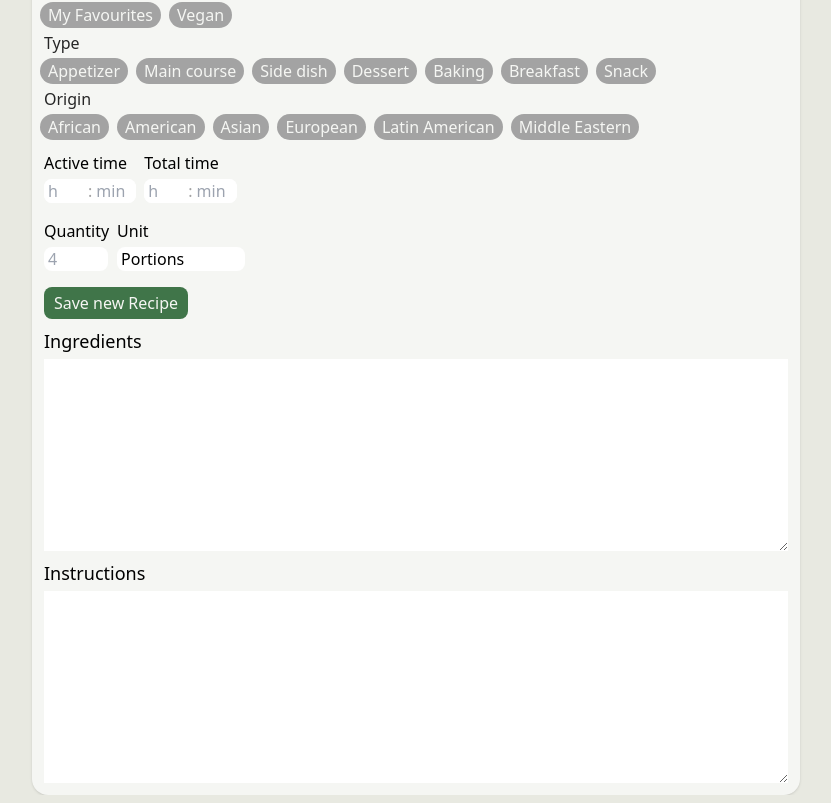
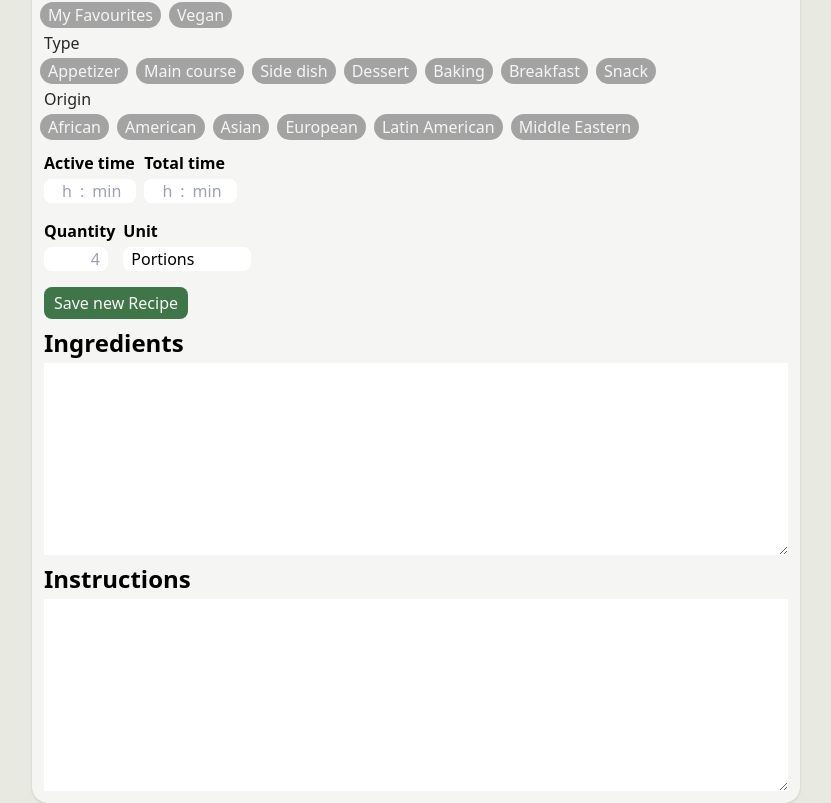
Before and after one commit to niluhaze/My-Recipe-Manager, a React (Vite) app in the folder frontend/: page /edit in a window 1280 px wide. Shown: the part 823-1626 px from the top of the page, without its empty margins (224-1055 px from the left). Built offline with nearby package versions, Linux system fonts and the light colour scheme.

Commit message:
edit: css changes

```diff
--- a/frontend/src/pages/Edit.jsx
+++ b/frontend/src/pages/Edit.jsx
@@ -6,7 +6,7 @@
 
 // specify imports
 import React, { useState } from "react";
-import { Navigate, useNavigate } from "react-router-dom";
+import { Link, Navigate, useNavigate } from "react-router-dom";
 import { useMutation, useQueryClient } from "@tanstack/react-query";
 import axios from "axios";
 import TextareaAutosize from "react-textarea-autosize";
@@ -61,6 +61,11 @@ export const Edit = ({ existingData = {} }) => {
     },
   });
 
+  // remove image when delete button clicked
+  const handleDeleteImage = () => {
+    setImage(null);
+  };
+
   // convert form data to JSON and send as POST request to backend
   const handleSubmit = (event) => {
     event.preventDefault(); // prevent page reload on submit
@@ -99,7 +104,7 @@ export const Edit = ({ existingData = {} }) => {
   };
 
   // delete recipe when delete button clicked
-  const handleDeleteClick = (event) => {
+  const handleDeleteRecipe = (event) => {
     event.preventDefault();
     deleteRecipe.mutate();
   };
@@ -110,9 +115,7 @@ export const Edit = ({ existingData = {} }) => {
   }
 
   return (
-    <form
-      className="w-full max-w-3xl md:mx-auto md:m-4 md:rounded-2xl shadow bg-components"
-    >
+    <form onSubmit={handleSubmit} className="w-full max-w-3xl md:mx-auto md:m-4 md:rounded-2xl shadow bg-components">
       {/* Image and Title wrapper */}
       <div>
         {/* Image */}
@@ -180,7 +183,9 @@ export const Edit = ({ existingData = {} }) => {
           <div className="flex gap-2">
             {/* Active Time */}
             <div className="flex flex-col gap-1">
-              <label htmlFor="cookTimeActiveMinutes">Active time</label>
+              <label htmlFor="cookTimeActiveMinutes" className="font-semibold">
+                Active time
+              </label>
               <div className="flex gap-1 rounded-lg bg-white">
                 <input
                   type="number"
@@ -189,7 +194,7 @@ export const Edit = ({ existingData = {} }) => {
                   placeholder="h"
                   min={0}
                   max={998}
-                  className="w-10 no-arrows rounded-l-lg pl-1"
+                  className="w-8 no-arrows rounded-l-lg px-1 text-end"
                   defaultValue={cookTime.activeHours}
                 />
                 <p className="text-neutral-400 ">:</p>
@@ -201,14 +206,16 @@ export const Edit = ({ existingData = {} }) => {
                   placeholder="min"
                   min={0}
                   max={60}
-                  className="w-10 no-arrows rounded-r-lg"
+                  className="w-12 no-arrows rounded-r-lg px-1"
                   defaultValue={cookTime.activeMinutes}
                 />
               </div>
             </div>
             {/* Total Time */}
             <div className="flex flex-col gap-1">
-              <label htmlFor="cookTimeTotalMinutes">Total time</label>
+              <label htmlFor="cookTimeTotalMinutes" className="font-semibold">
+                Total time
+              </label>
               <div className="flex gap-1 rounded-lg bg-white">
                 <input
                   type="number"
@@ -217,7 +224,7 @@ export const Edit = ({ existingData = {} }) => {
                   placeholder="h"
                   min={0}
                   max={998}
-                  className="w-10 no-arrows rounded-l-lg pl-1"
+                  className="w-8 no-arrows rounded-l-lg px-1 text-end"
                   defaultValue={cookTime.totalHours}
                 />
                 <p className="text-neutral-400 ">:</p>
@@ -228,7 +235,7 @@ export const Edit = ({ existingData = {} }) => {
                   placeholder="min"
                   min={0}
                   max={60}
-                  className="w-10 no-arrows rounded-r-lg"
+                  className="w-12 no-arrows rounded-r-lg px-1"
                   defaultValue={cookTime.totalMinutes}
                 />
               </div>
@@ -238,7 +245,9 @@ export const Edit = ({ existingData = {} }) => {
           <div className="flex gap-2">
             <div className="flex flex-col gap-1">
               {/* Quantity */}
-              <label htmlFor="quantity">Quantity</label>
+              <label htmlFor="quantity" className="font-semibold">
+                Quantity
+              </label>
               <input
                 required
                 type="number"
@@ -247,13 +256,15 @@ export const Edit = ({ existingData = {} }) => {
                 placeholder="4"
                 min={0}
                 max={9999}
-                className="w-16 px-1 rounded-lg"
                 defaultValue={getValue({ data: existingData, key: "quantity" })}
+                className="w-16 px-2 rounded-lg text-end"
               />
             </div>
             <div className="flex flex-col gap-1">
               {/* Unit */}
-              <label htmlFor="quantityUnit">Unit</label>
+              <label htmlFor="quantityUnit" className="font-semibold">
+                Unit
+              </label>
               <input
                 required
                 type="text"
@@ -265,33 +276,44 @@ export const Edit = ({ existingData = {} }) => {
                   key: "quantityUnit",
                   defaultValue: "Portions",
                 })}
-                className="w-32 px-1 rounded-lg"
+                className="w-32 px-2 rounded-lg"
               />
             </div>
           </div>
           {/* Submit and Delete Buttons */}
-          <div className="flex gap-2">
+          <div className="flex flex-col sm:flex-row gap-2">
             <input
               type="submit"
-              onClick={handleSubmit}
               disabled={isButtonDisabled}
               value={isEditExisting ? "Save Edits" : "Save new Recipe"}
               className="w-36 h-8 p-1 rounded-lg text-components bg-primary hover:bg-primary-light active:bg-primary-light-light disabled:bg-neutral-400"
             />
-            {isEditExisting ? ( // show delete button only if editing exisiting recipe
-              <button
-                onClick={handleDeleteClick}
-                disabled={isButtonDisabled}
-                className="w-36 h-8 p-1 rounded-lg text-primary bg-components border border-primary hover:border-red-500 hover:text-red-500 active:border-red-600 active:text-red-600"
-              >
-                Delete Recipe
-              </button>
+            {/* Exit and Delete Buttons */}
+            {isEditExisting ? ( // show buttons only if editing exisiting recipe
+              <>
+                {/* Exit Button */}
+                <Link
+                  to={"/recipe/" + existingData.urlName}
+                  disabled={isButtonDisabled}
+                  className="text-center w-36 h-8 p-1 rounded-lg text-primary bg-components border border-primary hover:border-red-500 hover:text-red-500 active:border-red-600 active:text-red-600 disabled:border-neutral-400 disabled:text-neutral-400"
+                >
+                  Discard Changes
+                </Link>
+                {/* Delete Button */}
+                <button
+                  onClick={handleDeleteRecipe}
+                  disabled={isButtonDisabled}
+                  className="w-36 h-8 p-1 rounded-lg text-primary bg-components border border-primary hover:border-red-500 hover:text-red-500 active:border-red-600 active:text-red-600 disabled:border-neutral-400 disabled:text-neutral-400"
+                >
+                  Delete Recipe
+                </button>
+              </>
             ) : null}
           </div>
         </div>
         <div className="flex flex-col gap-1">
           {/* Ingredients */}
-          <label htmlFor="body" className="text-lg">
+          <label htmlFor="body" className="text-2xl font-semibold">
             Ingredients
           </label>
           <TextareaAutosize
@@ -305,7 +327,7 @@ export const Edit = ({ existingData = {} }) => {
         </div>
         <div className="flex flex-col gap-1">
           {/* Recipe Instructions / Body */}
-          <label htmlFor="body" className="text-lg">
+          <label htmlFor="body" className="text-2xl font-semibold">
             Instructions
           </label>
           <TextareaAutosize
--- a/frontend/src/pages/Recipe.jsx
+++ b/frontend/src/pages/Recipe.jsx
@@ -41,12 +41,14 @@ export function Recipe({ data }) {
     <>
       <div className="max-w-3xl md:mx-auto md:m-4 md:rounded-2xl pb-2 shadow bg-components">
         {/* Save Button */}
-        <div className="absolute right-0 m-3">
-          <SaveButton
-            urlName={data.urlName}
-            isSavedDefault={data.saved}
-            key={data.saved}
-          />
+        <div className="flex justify-end">
+          <div className="absolute m-3">
+            <SaveButton
+              urlName={data.urlName}
+              isSavedDefault={data.saved}
+              key={data.saved}
+            />
+          </div>
         </div>
         {/* Image */}
         <div className="w-full aspect-[4/3] flex flex-col justify-center items-center border-b">
@@ -137,12 +139,12 @@ export function Recipe({ data }) {
             </button>
           </form>
           {/* Ingredients */}
-          <h2 className="text-lg font-semibold">Ingredients</h2>
-          <p className="whitespace-pre-line" key={data.ingredients}>
+          <h2 className="text-2xl font-semibold">Ingredients</h2>
+          <p className="whitespace-break-spaces" key={data.ingredients}>
             {ingredients}
           </p>
           {/* Instructions / Body */}
-          <h2 className="text-lg font-semibold">Instructions</h2>
+          <h2 className="text-2xl font-semibold pt-6">Instructions</h2>
           <p className="whitespace-pre-line">{data.body}</p>
         </div>
       </div>
```
